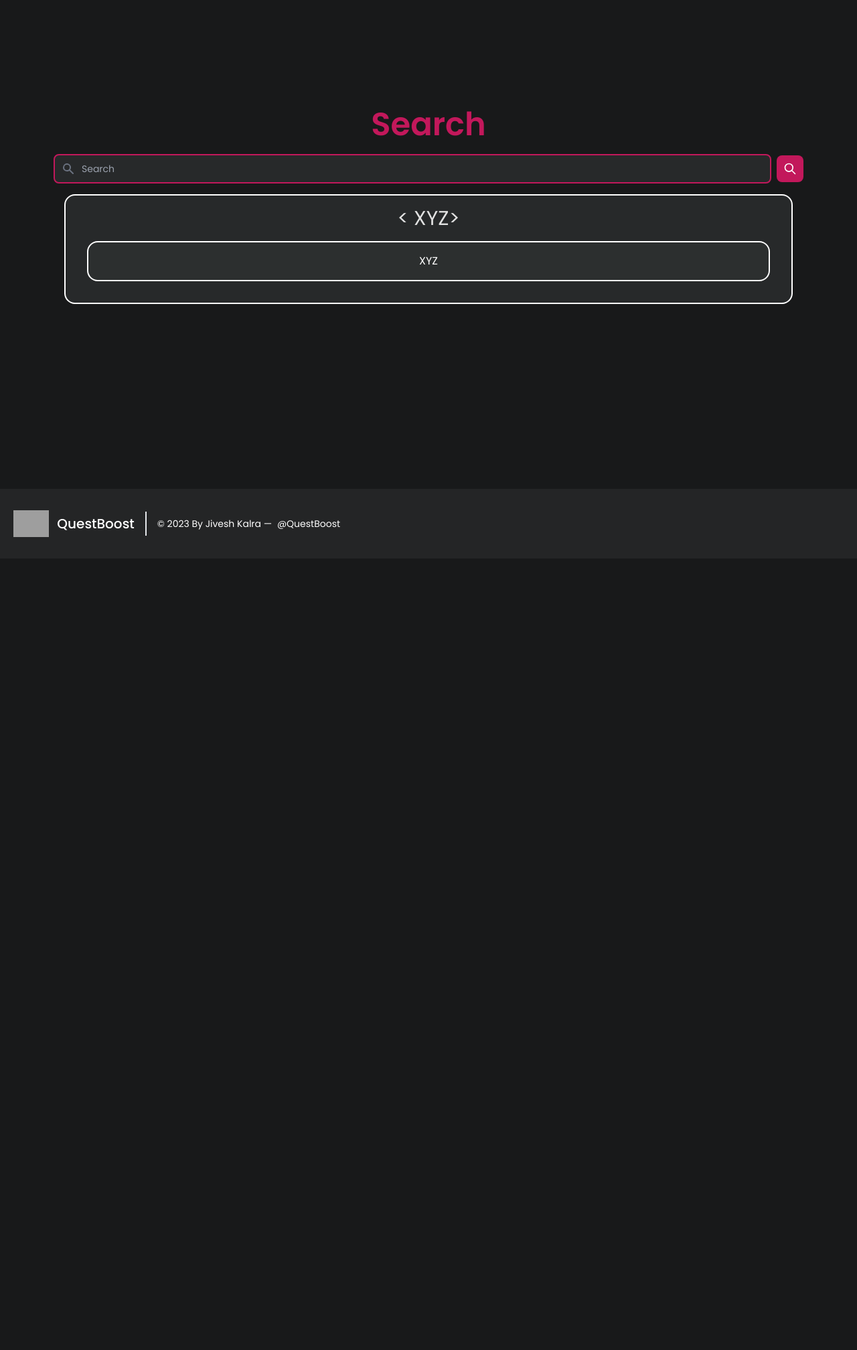
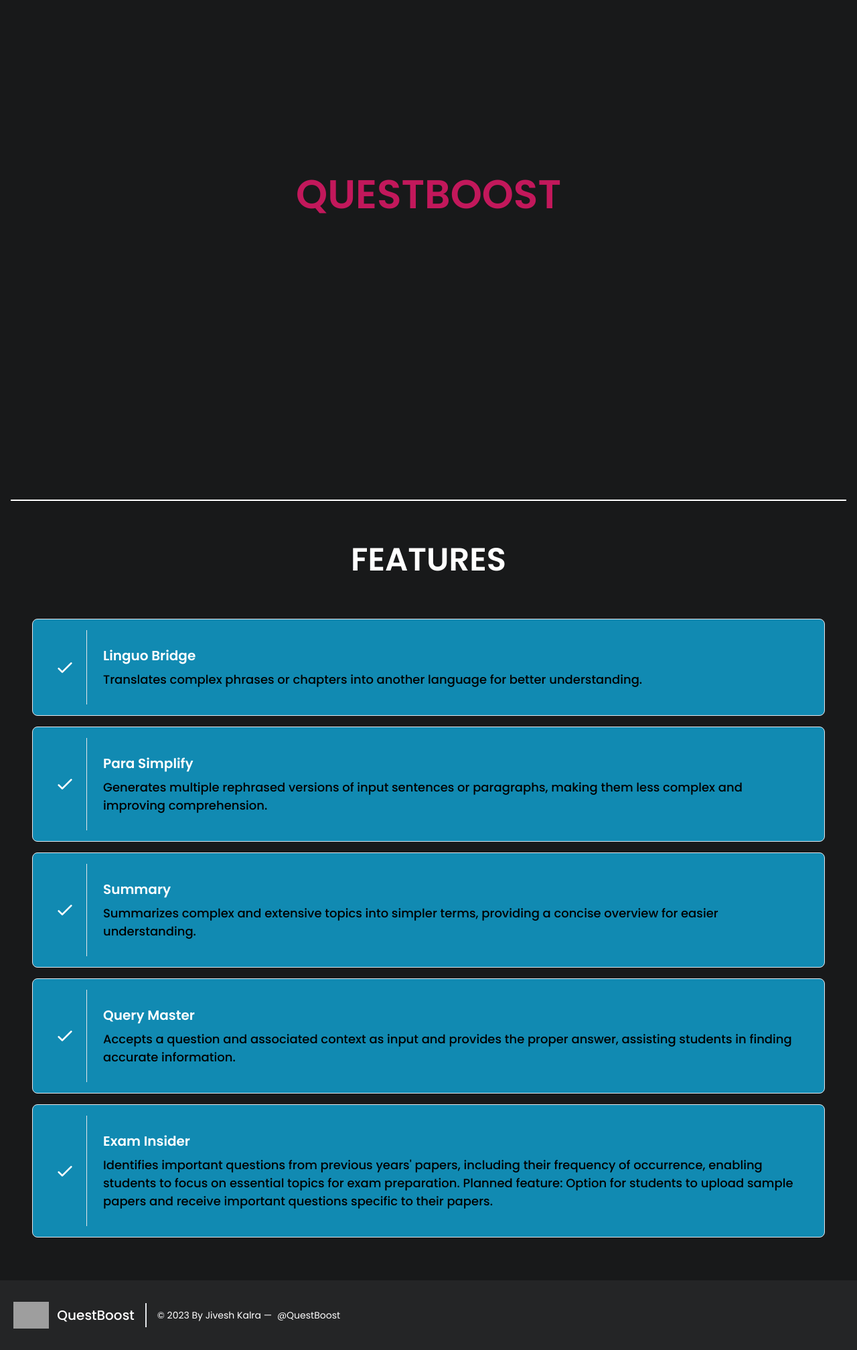
Before and after one commit to jiveshkalra/QuestBoost, a Flask app: page / in a window 1280 px wide. Shown: the part 70-2086 px from the top of the page at 67% size. Before the commit the page ends 872 px from the top, so only its background shows below. Run offline with Flask 3, Linux system fonts and the light colour scheme; some libraries are stand-ins or nearby versions; grey boxes are pictures that could not be loaded.

Commit message:
navbar fix and index

```diff
--- a/server.py
+++ b/server.py
@@ -11,8 +11,41 @@
 def home():
     return render_template('index.html')
 
-@app.route("/question_answer")
-def question_answer():
+@app.route("/linguoBridge",methods=["GET"])
+def linguoBridge():
+    if request.method == "GET":
+        query = request.args.get('query')
+        if query == None:
+            return render_template('translate.html')
+        else:
+            print(query.replace("%0D%0A", "\n"))
+            translated = GoogleTranslator(source='auto', target='hi').translate(query.replace("%0D%0A", "\n"))
+        return render_template('translate.html',query=query,translated=translated)
+
+@app.route("/paraSimplify")
+def paraSimplify():
+    if request.method == "GET":
+        query = request.args.get('query')
+        if query == None:
+            return render_template('rephrase.html')
+        else:
+            print(query.replace("%0D%0A", "\n"))
+            paraphrases = AI_models.paraphrase(query,max_length=len(query))
+        return render_template('rephrase.html',query=query,paraphrases=paraphrases)
+
+@app.route("/summary")
+def summary():
+    if request.method == "GET":
+        query = request.args.get('query')
+        if query == None:
+            return render_template('summarize.html')
+        else:
+            print(query.replace("%0D%0A", "\n"))
+            summary_list=AI_models.summarizer(query,max_length=len(query))
+        return render_template('summarize.html',query=query,summary_list=summary_list)
+
+@app.route("/queryMaster")
+def queryMaster():
     if request.method == "GET":
         question = request.args.get('question')
         context = request.args.get('context')
@@ -25,41 +58,10 @@
             return render_template('question_answer.html',question=question,context=context,answer=answer)
 
 
-@app.route("/summarize")
-def summarize():
-    if request.method == "GET":
-        query = request.args.get('query')
-        if query == None:
-            return render_template('summarize.html')
-        else:
-            print(query.replace("%0D%0A", "\n"))
-            summary_list=AI_models.summarizer(query,max_length=len(query))
-        return render_template('summarize.html',query=query,summary_list=summary_list)
 
-@app.route("/rephrase")
-def rephrase():
-    if request.method == "GET":
-        query = request.args.get('query')
-        if query == None:
-            return render_template('rephrase.html')
-        else:
-            print(query.replace("%0D%0A", "\n"))
-            paraphrases = AI_models.paraphrase(query,max_length=len(query))
-        return render_template('rephrase.html',query=query,paraphrases=paraphrases)
 
-@app.route("/translate",methods=["GET"])
-def translate():
-    if request.method == "GET":
-        query = request.args.get('query')
-        if query == None:
-            return render_template('translate.html')
-        else:
-            print(query.replace("%0D%0A", "\n"))
-            translated = GoogleTranslator(source='auto', target='hi').translate(query.replace("%0D%0A", "\n"))
-        return render_template('translate.html',query=query,translated=translated)
-
-@app.route("/question_analyzer",methods=["GET"])
-def question_analyzer():
+@app.route("/ExamInsider",methods=["GET"])
+def ExamInsider():
     if request.method == "GET":
         subject = request.args.get('subject')
         if subject == None:
--- a/static/styles/base.css
+++ b/static/styles/base.css
@@ -76,11 +76,16 @@
 .nav-bar .nav-links {
   display: flex;
   align-items: center;
+  /* align-items: stretch; */
+
 }
 
 .nav-bar .nav-links li {
   margin: 0 5px;
   list-style: none;
+}
+.nav-bar .nav-links li:hover {
+  transition-delay: 5s;
 }
 
 .nav-links li a {
--- a/templates/components/base.html
+++ b/templates/components/base.html
@@ -56,22 +67,24 @@
                   </span>
               </div>
 
-              <div class="menu">
+              <div class="menu h-full">
                   <div class="logo-toggle inline-flex">
-                      <span class="logo"><a href="./">QuestBoost</a></span>
+                      <span class="logo">
+                        <a href="./">QuestBoost</a>
+                      </span>
                       <i class='bx bx-x siderbarClose'></i>
                   </div>
 
-                  <ul class="nav-links">
-                      <li><a href="./">Home</a></li>
-                      <li><a href="">Services <i class="fas fa-caret-down"></i></a>
+                  <ul class="nav-links h-full">
+                      <li class="nav-option h-full" ><a href="./">Home</a></li>
+                      <li class="nav-option h-full"><a href="">Services <i class="fas fa-caret-down"></i></a>
                         <div class="dropdown">
                           <ul class="services">
-                            <li><a href="./translate">Translate</a></li>
-                            <li><a href="./rephrase">Rephrase</a></li>
-                            <li><a href="./question_answer">Question Answerer</a></li>
-                            <li><a href="./summarize">Summarize</a></li>
-                            <li><a href="./question_analyzer">Question Analyzer </a></li>
+                            <li><a class="h-full" href="./linguoBridge">Linguo Bridge</a></li>
+                            <li><a class="h-full" href="./paraSimplify">Para Simplify</a></li>
+                            <li><a class="h-full" href="./summary">Summary</a></li>
+                            <li><a class="h-full" href="./queryMaster">Query Master</a></li>
+                            <li><a class="h-full" href="./ExamInsider">Exam Insider</a></li>
                           </ul>
                         </div>
                       </li>
--- a/templates/index.html
+++ b/templates/index.html
@@ -1,128 +1,127 @@
-<!-- <body class="bg-gradient-to-r from-green-500 via-sky-500 to-purple-500"> -->
 {% extends "components/base.html" %} {% block title %} QuestBoost {% endblock %}
 {% block content %}
 <style>
-    /* body {
-        background: #073b4c;
-    } */
-
-    .heading {
-        color: #000;
+    .features{
+        margin: 2vh;
+        padding: 2vh;
     }
 
-    .search_bar {
-        background: #dce4fd;
-        border-color: #c2185b;
-        border-width: 2px;
-    }
+    .divider{
+            height: 2px;
+            border: none;
+            background-color: #6e7893;
+        }
+        .dark .divider{
+            height: 2px;
+            border: none;
+            background-color: #ffff;
+        }
+        .f-text{
+            color: white;
+        }
+</style>
+<link rel="stylesheet" href="{{url_for('static',filename='styles/about.css')}}">
+    <div class="flex items-center justify-center min-h-screen">
+        <div class="flex flex-col text-center w-full mb-20">
+            <h1 class="text-2xl md:text-3xl lg:text-6xl font-semibold lg:font-bold px-10 static-text">QUESTBOOST</h1>
+            <!-- <p class="mx-auto to_type text-2xl md:text-3xl lg:text-5xl px-10 font-semibold lg:font-bold"></p> -->
+        </div>
+    </div>
 
-    .search_btn:focus-visible {
-        outline: 2px solid black;
-    }
+    <hr class="min-h-0 m-4 divider">
+    <div class="py-6 sm:py-8 lg:py-12">
+        <div class="max-w-screen-2xl px-4 md:px-8 mx-auto">
+            <!-- text - start -->
+            <div class="mb-10 md:mb-16">
+                <h2 class="feature-product text-2xl md:text-3xl lg:text-5xl font-bold text-center mb-4 md:mb-6">FEATURES</h2>
 
-    .dark .heading {
-        color: #c2185b;
-    }
-    .heading{
-        color: #4070F4;
-    }
+                <!-- <p class="max-w-screen-md text-white md:text-xl text-lg lg:text-2xl text-center mx-auto">Features of our product</p> -->
+            </div>
+            <!-- text - end -->
 
-    .search_bar{
-        border-color: #4070F4;
-        border-width: 2px;
-    }
-    .dark .search_bar {
-        background: #27292a;
-        border-color: #c2185b;
-        border-width: 2px;
-        color: white;
-    }
+                <!-- feature - start -->
+                <div class="flex features border rounded-lg divide-x">
+                    <div class="flex items-center text-white p-2 md:p-4">
+                        <svg xmlns="http://www.w3.org/2000/svg" class="w-6 md:w-8 h-6 md:h-8" fill="none" viewBox="0 0 24 24" stroke="currentColor">
+                            <path stroke-linecap="round" stroke-linejoin="round" stroke-width="2" d="M5 13l4 4L19 7" />
+                        </svg>
+                    </div>
 
-    .dark .search_btn {
-        background: #c2185b;
-    }
+                    <div class="p-4 md:p-6">
+                        <h3 class="text-lg md:text-xl font-semibold mb-2 ">Linguo Bridge</h3>
+                        <p class="f-text text-white">Translates complex phrases or chapters into another language for better understanding.</p>
+                    </div>
+                </div>
+                <!-- feature - end -->
+                <!-- feature - start -->
+                <div class="flex features border rounded-lg divide-x">
+                    <div class="flex items-center text-white p-2 md:p-4">
+                        <svg xmlns="http://www.w3.org/2000/svg" class="w-6 md:w-8 h-6 md:h-8" fill="none" viewBox="0 0 24 24" stroke="currentColor">
+                            <path stroke-linecap="round" stroke-linejoin="round" stroke-width="2" d="M5 13l4 4L19 7" />
+                        </svg>
+                    </div>
 
-    .dark .search_btn:focus-visible {
-        outline: 2px solid black;
-    }
+                    <div class="p-4 md:p-6">
+                        <h3 class="text-lg md:text-xl font-semibold mb-2 ">Para Simplify</h3>
+                        <p class="f-text">Generates multiple rephrased versions of input sentences or paragraphs, making them less complex and improving comprehension.</p>
+                    </div>
+                </div>
+                <!-- feature - end -->
+                <!-- feature - start -->
+                <div class="flex features border rounded-lg divide-x">
+                    <div class="flex items-center text-white p-2 md:p-4">
+                        <svg xmlns="http://www.w3.org/2000/svg" class="w-6 md:w-8 h-6 md:h-8" fill="none" viewBox="0 0 24 24" stroke="currentColor">
+                            <path stroke-linecap="round" stroke-linejoin="round" stroke-width="2" d="M5 13l4 4L19 7" />
+                        </svg>
+                    </div>
 
-    .search_bar:focus {
-        outline: none;
-    }
+                    <div class="p-4 md:p-6">
+                        <h3 class="text-lg md:text-xl font-semibold mb-2 ">Summary</h3>
+                        <p class="f-text">Summarizes complex and extensive topics into simpler terms, providing a concise overview for easier understanding.</p>
+                    </div>
+                </div>
+                <!-- feature - end -->
+                <!-- feature - start -->
+                <div class="flex features border rounded-lg divide-x">
+                    <div class="flex items-center text-white p-2 md:p-4">
+                        <svg xmlns="http://www.w3.org/2000/svg" class="w-6 md:w-8 h-6 md:h-8" fill="none" viewBox="0 0 24 24" stroke="currentColor">
+                            <path stroke-linecap="round" stroke-linejoin="round" stroke-width="2" d="M5 13l4 4L19 7" />
+                        </svg>
+                    </div>
 
-    .result {
-        background: #dce4fd;
-        color: #525353;
-        border-color: #95a2c7;
-        border-width: 2px;
-    }
+                    <div class="p-4 md:p-6">
+                        <h3 class="text-lg md:text-xl font-semibold mb-2 ">Query Master</h3>
+                        <p class="f-text">Accepts a question and associated context as input and provides the proper answer, assisting students in finding accurate information.</p>
+                    </div>
+                </div>
+                <!-- feature - end -->
+                <!-- feature - start -->
+                <div class="flex features border rounded-lg divide-x">
+                    <div class="flex items-center text-white p-2 md:p-4">
+                        <svg xmlns="http://www.w3.org/2000/svg" class="w-6 md:w-8 h-6 md:h-8" fill="none" viewBox="0 0 24 24" stroke="currentColor">
+                            <path stroke-linecap="round" stroke-linejoin="round" stroke-width="2" d="M5 13l4 4L19 7" />
+                        </svg>
+                    </div>
 
-    .dark .result {
-        background: #27292a;
-        color: white;
-        border-color: white;
-        border-width: 2px;
-    }
-
-    .result_heading {
-        color: #34383a;
-    }
-
-    .dark .result_heading {
-        color: #e1e1e1;
-    }
-
-    .dark .res-text {
-        background: #2c2f2f;
-    }
-</style>
-<div class="flex items-center justify-center min-h-screen">
-    <div class="flex flex-col text-center w-full m-4 sm:m-8 md:m-12 lg:m-20">
-        <h1
-            class="text-2xl md:text-3xl lg:text-5xl font-semibold lg:font-bold px-10 heading my-5 text-blue-700 search_title">
-            Search
-        </h1>
-        <form class="flex items-center" method="GET" action="">
-            <label for="query" class="sr-only">Search</label>
-            <div class="relative w-full">
-                <div class="flex absolute inset-y-0 left-0 items-center pl-3 pointer-events-none">
-                    <svg aria-hidden="true" class="w-5 h-5 text-gray-500 dark:text-gray-400" fill="currentColor"
-                        viewBox="0 0 20 20" xmlns="http://www.w3.org/2000/svg">
-                        <path fill-rule="evenodd"
-                            d="M8 4a4 4 0 100 8 4 4 0 000-8zM2 8a6 6 0 1110.89 3.476l4.817 4.817a1 1 0 01-1.414 1.414l-4.816-4.816A6 6 0 012 8z"
-                            clip-rule="evenodd"></path>
-                    </svg>
+                    <div class="p-4 md:p-6">
+                        <h3 class="text-lg md:text-xl font-semibold mb-2 ">Exam Insider</h3>
+                        <p class="f-text">Identifies important questions from previous years' papers, including their frequency of occurrence, enabling students to focus on essential topics for exam preparation.
+                            Planned feature: Option for students to upload sample papers and receive important questions specific to their papers.</p>
+                    </div>
                 </div>
-                <input type="text" id="query" name="query"
-                    class="text-sm rounded-lg block w-full pl-10 p-2.5 search_bar border-2 border-blue-700"
-                    placeholder="Search" required />
-            </div>
-            <button type="submit"
-                class="p-2.5 ml-2 text-sm font-medium text-white bg-blue-700 rounded-lg focus:ring-4 focus:outline-none focus:ring-white search_btn">
-                <svg class="w-5 h-5" fill="none" stroke="currentColor" viewBox="0 0 24 24"
-                    xmlns="http://www.w3.org/2000/svg">
-                    <path stroke-linecap="round" stroke-linejoin="round" stroke-width="2"
-                        d="M21 21l-6-6m2-5a7 7 0 11-14 0 7 7 0 0114 0z"></path>
-                </svg>
-                <span class="sr-only">Search</span>
-            </button>
-        </form>
-        <!-- <div class="result rounded-2xl border-2 m-1 p-2 md:m-4 md:p-4 sm:m-2 sm:p-2">
-                <span class="result_heading uppercase text-base sm:text-xl md:text-2xl lg:text-3xl"> < Lorem ></span>
-                <div class="result res-text rounded-2xl border-2 m-1 p-2 md:m-4 md:p-4 sm:m-2 sm:p-2 bg-white">
-                    Lorem ipsum dolor sit amet consectetur adipisicing elit. Doloribus quos et iure, iusto illum necessitatibus sequi libero sint ducimus excepturi corporis, quod, quasi incidunt eum minus! Nemo voluptatibus maxime dignissimos quisquam deserunt suscipit, excepturi nihil repudiandae eum numquam perferendis dolores nulla quasi voluptatum eaque velit fugit ipsum nostrum consectetur perspiciatis necessitatibus alias tenetur. Blanditiis quis nemo, nulla doloremque reprehenderit, sit vel a magni laboriosam quae, asperiores obcaecati maxime voluptates eveniet at minima! Delectus, illum praesentium, nam officiis labore, deleniti possimus sequi recusandae suscipit esse expedita culpa necessitatibus? Quos perferendis cumque dolorum iure accusantium? Eveniet eligendi quis ipsa. Sequi, adipisci ad et quod nostrum vel, aut nobis dignissimos rem accusantium consequuntur ex modi aliquid minima molestias deserunt incidunt, laboriosam eveniet aspernatur.
-                </div>
-            </div> -->
-        <div class="result rounded-2xl border-2 m-4 p-4">
-            <span class="result_heading uppercase text-xl md:text-2xl lg:text-3xl">
-                < XYZ>
-            </span>
-            <div class="result res-text rounded-2xl border-2 m-4 p-4 bg-white">
-                XYZ
+                <!-- feature - end -->
             </div>
         </div>
-        <br />
-        <br />
     </div>
-</div>
+    <?php require('components/footer.php') ?>
+    <script src="{{url_for('static',filename='js/typed.js')}}"></script>
+    <script>
+        var typed = new Typed('.to_type', {
+            strings: [
+                "HELPING STUDENTS ALL OVER THE WORLD",
+            ],
+            typeSpeed: 100
+        });
+    </script>
+
 {% endblock %}
```
Also changed, not shown: other parts of templates/components/base.html (+17 -6 lines).
